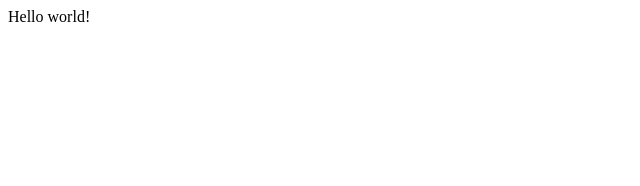
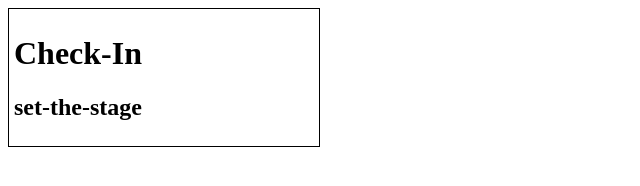
Before and after one commit to intresrl/retromaniacs, a Gatsby site: page / in a window 1280 px wide. Shown: the whole page, without its empty margins (0-640 px from the left). Built offline with nearby package versions, Linux system fonts and the light colour scheme; Gatsby itself is replaced by a stand-in of ours.

Commit message:
Added one card and simple homepage

```diff
--- a/gatsby-config.js
+++ b/gatsby-config.js
@@ -6,5 +6,13 @@
 
 module.exports = {
   /* Your site config here */
-  plugins: [],
+  plugins: [
+    `gatsby-transformer-yaml`,
+    {
+        resolve: `gatsby-source-filesystem`,
+        options: {
+            path: `./src/data/`,
+        },
+    },
+],
 }
--- a/package.json
+++ b/package.json
@@ -15,6 +15,8 @@
   },
   "dependencies": {
     "gatsby": "^2.21.37",
+    "gatsby-source-filesystem": "^2.3.8",
+    "gatsby-transformer-yaml": "^2.4.2",
     "react": "^16.12.0",
     "react-dom": "^16.12.0"
   },
--- /dev/null
+++ b/src/components/card.js
@@ -0,0 +1,10 @@
+import React from 'react'
+
+const Card = ({card}) => {
+    return <div style={{border: "1px solid black", padding: "5px", maxWidth: "300px"}}>
+        <h1>{card.name}</h1>
+        <h2>{card.stage}</h2>
+    </div>
+}
+
+export default Card
--- /dev/null
+++ b/src/data/cards/checkin.yaml
@@ -0,0 +1,17 @@
+---
+name: Check-In
+stage: set-the-stage
+timeNeeded:
+  - min: 5
+  - max: 10
+steps:
+  - Poni una domanda a cui ogni persona puo' rispondere con una parola o una frase breve. Ad esempio 'In una parola o due, quali sono le tue speranze per la retrospettiva?'
+    - Si può dire 'passo'.
+    - Ascolta le risposte di ognuno senza offrire complimenti.
+needSolved: Migliorare il focus sulla retrospettiva.
+plus:
+  - non incentiva le persone che non vogliono parlare a farlo.
+    - immediatezza e facilità d'uso.
+difficulty : 1
+materials:
+  - domanda preparata
--- a/src/pages/index.js
+++ b/src/pages/index.js
@@ -1,5 +1,24 @@
 import React from "react"
+import { useStaticQuery, graphql } from "gatsby"
+import Card from "../components/card";
 
 export default function Home() {
-  return <div>Hello world!</div>
+    const data = useStaticQuery(graphql`
+        query MyQuery {
+          allCardsYaml {
+              nodes {
+                id
+                difficulty
+                materials
+                name
+                needSolved
+                plus
+                stage
+                steps
+              }
+          }
+        }
+  `)
+
+    return <div>{data.allCardsYaml.nodes.map(card => <Card card={card} />)}</div>
 }
```
Also changed, not shown: 2 other files.
